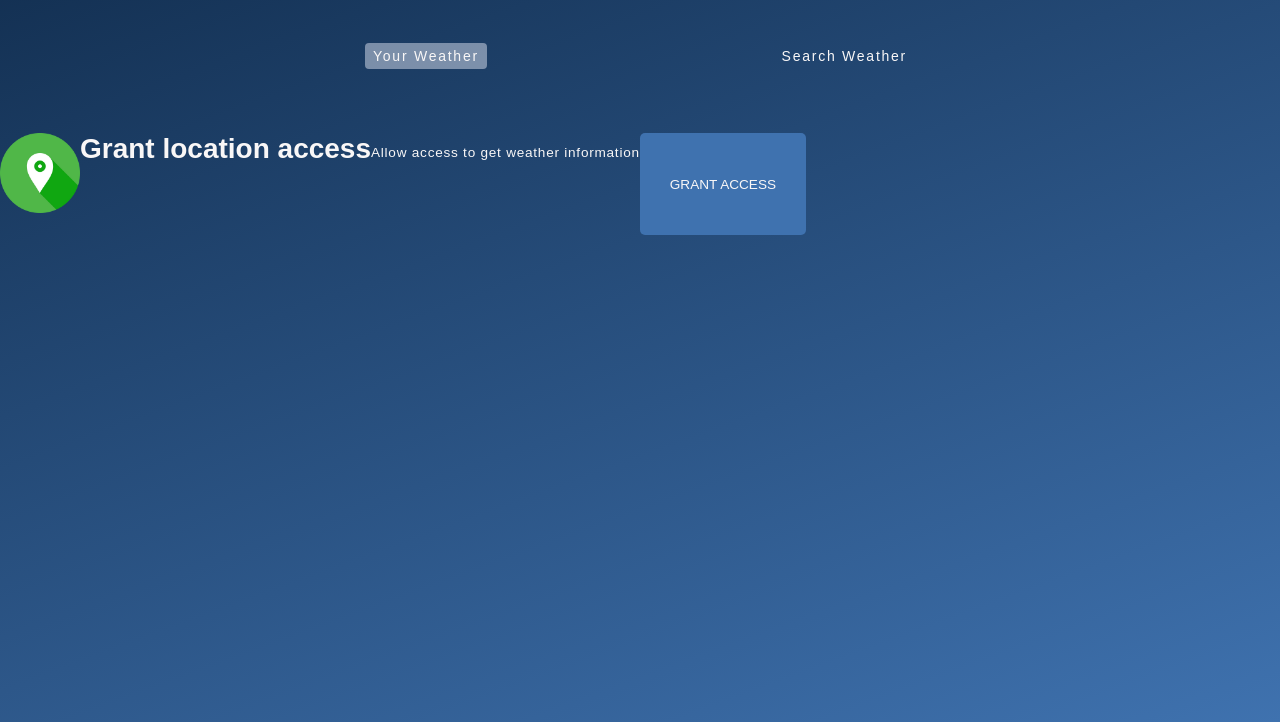
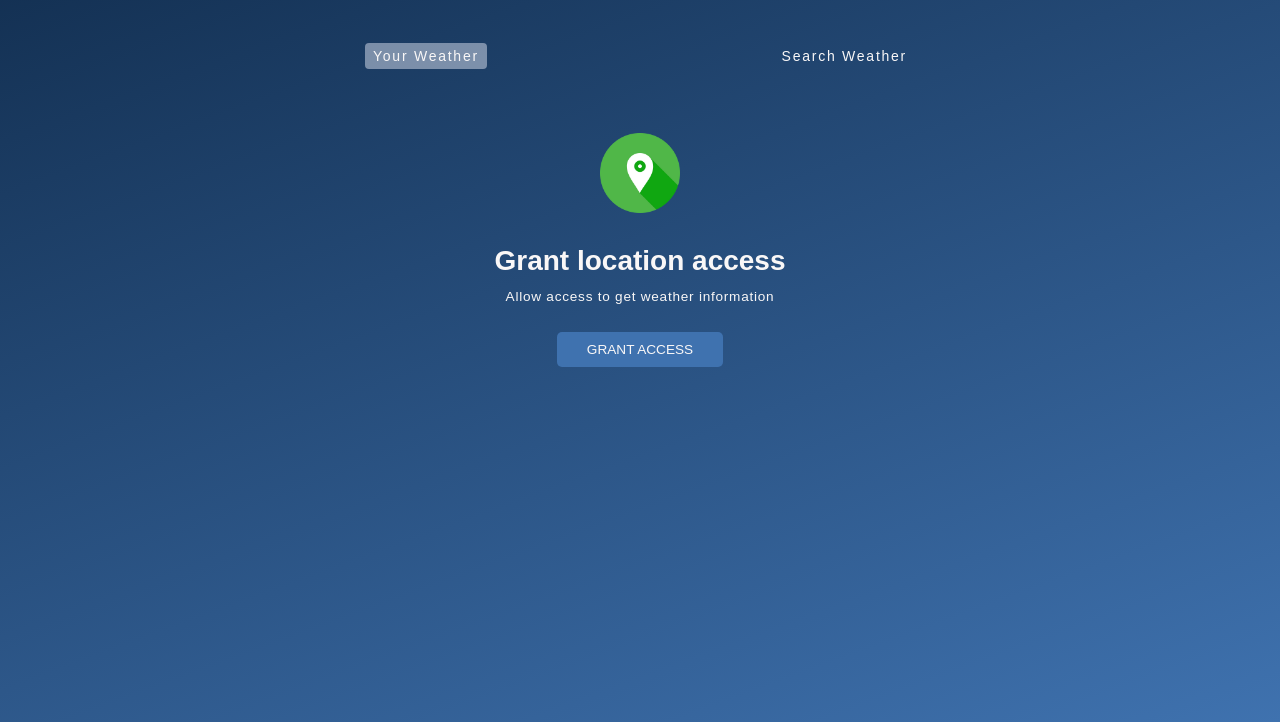
Before and after one commit to AbhishriDwivedi/Weather, a plain HTML site: page index.html in a window 1280 px wide. Shown: the part 78-800 px from the top of the page. Drawn offline with Linux system fonts and the light colour scheme.

Commit message:
correction in styling

```diff
--- a/styles.css
+++ b/styles.css
@@ -72,10 +72,13 @@ h1 {
 
 .grant-location-container{
     display:none;
+    margin: 0 auto;
+    align-items: center;
 }
 
 .grant-location-container.active{
     display:flex;
+    flex-direction: column;
 }
 
 .grant-location-container img{
```
